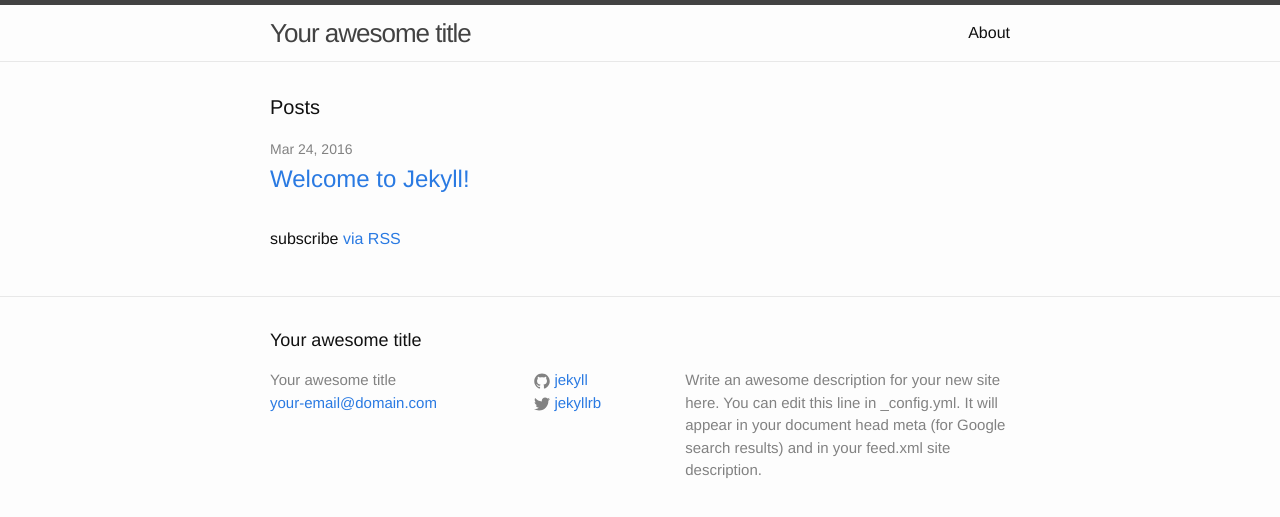
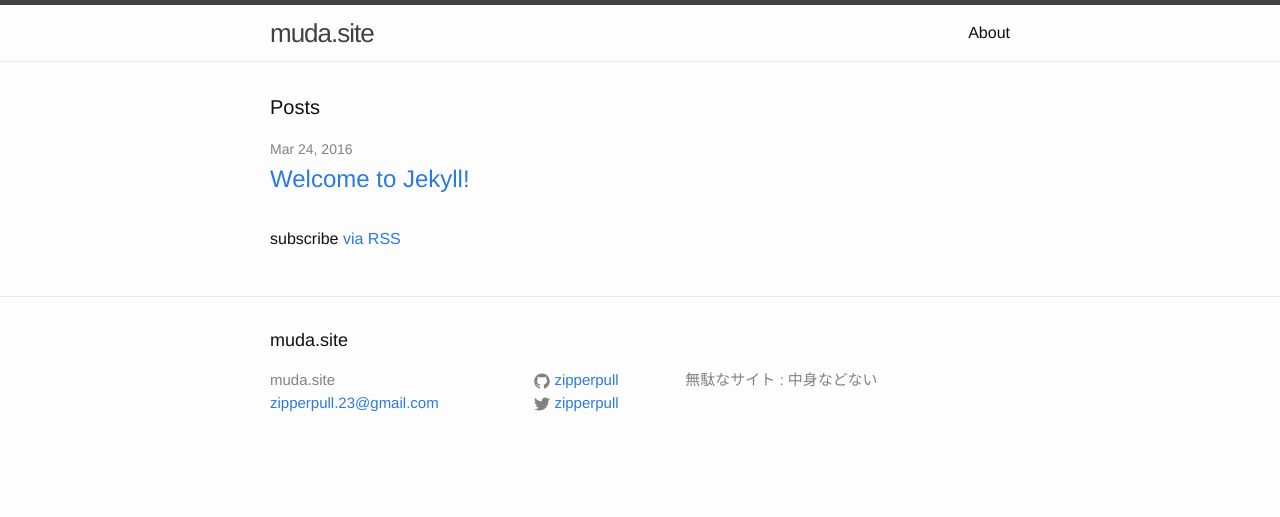
Before and after one commit to mudasite/mudasite.github.io, a Jekyll site: the page built from index.html, in a window 1280 px wide. Shown: the top 517 px of the page. Built offline with Jekyll 4.4.1, drawn with Linux system fonts in a browser that asks for light colours.

Commit message:
Update config.yml

```diff
--- a/_config.yml
+++ b/_config.yml
@@ -6,16 +6,14 @@
 # 'jekyll serve'. If you change this file, please restart the server process.
 
 # Site settings
-title: Your awesome title
-email: your-email@domain.com
+title: muda.site
+email: zipperpull.23@gmail.com
 description: > # this means to ignore newlines until "baseurl:"
-  Write an awesome description for your new site here. You can edit this
-  line in _config.yml. It will appear in your document head meta (for
-  Google search results) and in your feed.xml site description.
+  無駄なサイト : 中身などない
 baseurl: "" # the subpath of your site, e.g. /blog
-url: "http://yourdomain.com" # the base hostname & protocol for your site
-twitter_username: jekyllrb
-github_username:  jekyll
+url: "http://www.muda.site" # the base hostname & protocol for your site
+twitter_username: zipperpull
+github_username:  zipperpull
 
 # Build settings
 markdown: kramdown
```
